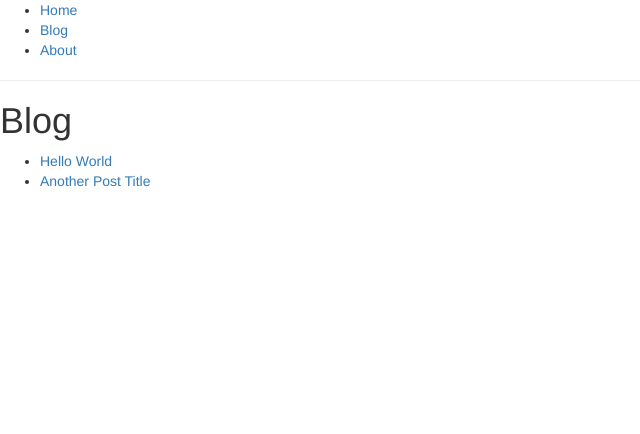
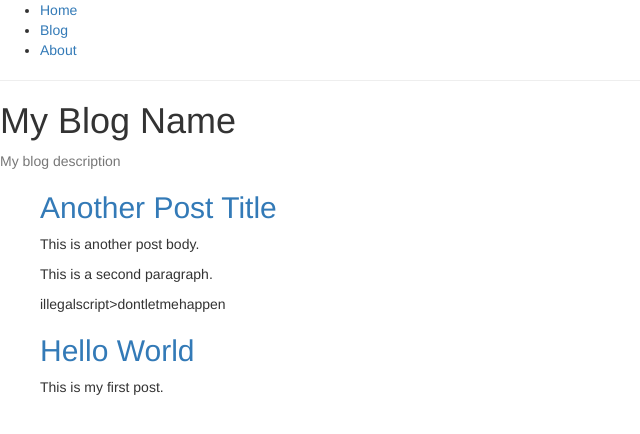
Before and after one commit to geoffreyhale/react-webpack-babel, a React app: page /blog in a window 1280 px wide. Shown: the top 434 px of the page, without its empty margins (0-640 px from the left). Built offline with nearby package versions, Linux system fonts and the light colour scheme.

Commit message:
improve blog

```diff
--- a/src/components/pages/Blog/index.jsx
+++ b/src/components/pages/Blog/index.jsx
@@ -1,18 +1,34 @@
 import React from 'react';
 import { inject, observer } from 'mobx-react';
+import './style.css';
 
 @inject('store')
 @observer
 class Blog extends React.Component {
     render() {
+        const { name, description, posts } = this.props.store.blog;
+
         return (
             <div>
-                <h1>Blog</h1>
-                <ul>
-                    {this.props.store.posts.map(post => {
+                <h1>{name}</h1>
+                <div className="text-muted">{description}</div>
+                <ul className="posts-list">
+                    {posts.reverse().map(post => {
                         return (
                             <li key={post.id}>
-                                <a>{post.title}</a>
+                                <article>
+                                    <h2>
+                                        <a>{post.title}</a>
+                                    </h2>
+                                    <div
+                                        dangerouslySetInnerHTML={{
+                                            __html: post.body.replace(
+                                                /(<? *script)/gi,
+                                                'illegalscript'
+                                            )
+                                        }}
+                                    />
+                                </article>
                             </li>
                         );
                     })}
--- /dev/null
+++ b/src/components/pages/Blog/style.css
@@ -0,0 +1,3 @@
+ul.posts-list {
+    list-style: none;
+}
--- a/src/stores/index.js
+++ b/src/stores/index.js
@@ -2,7 +2,10 @@ import { decorate, observable } from 'mobx';
 
 class Store {
     constructor() {
-        this.posts = [
+        this.blog = {
+            name: 'My Blog Name',
+            description: 'My blog description',
+            posts: [
                 {
                     id: 1,
                     title: 'Hello World',
@@ -11,9 +14,11 @@ class Store {
                 {
                     id: 2,
                     title: 'Another Post Title',
-                body: 'This is another post body.'
+                    body:
+                        '<p>This is another post body.</p><p>This is a second paragraph.</p><script>dontletmehappen</script>'
                 }
-        ];
+            ]
+        };
     }
 }
 
```
Lines whose indentation alone changed are shown as unchanged.
